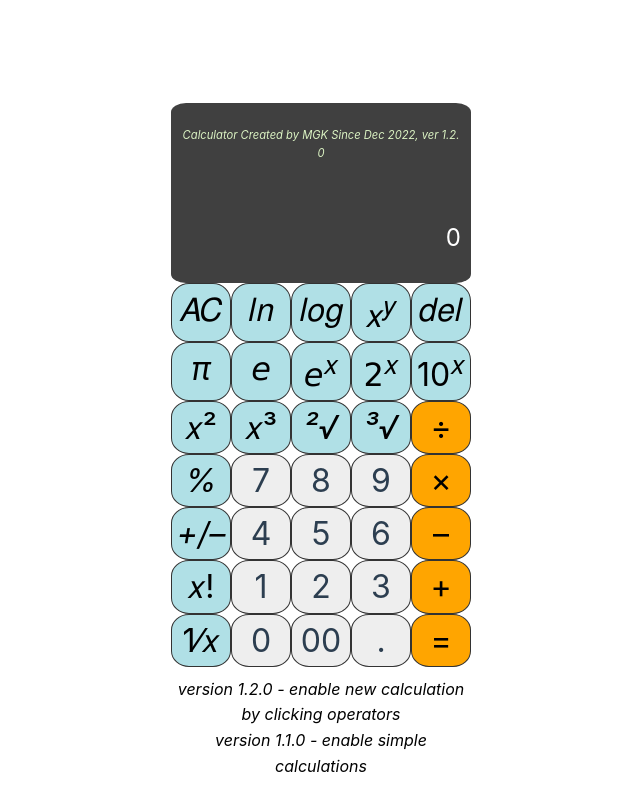
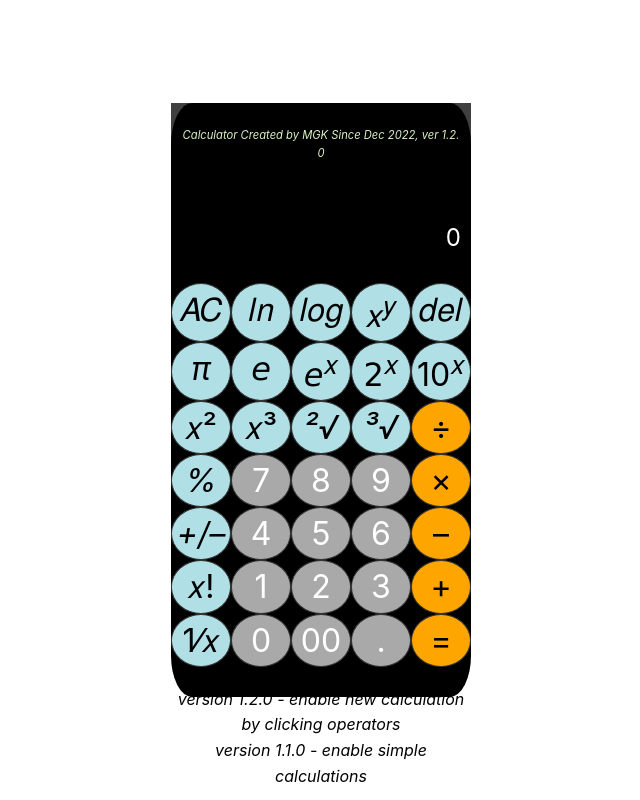
Before and after one commit to mkim245/vue-calculator, a Vue app: page / in a window 1280 px wide. Shown: the whole page, without its empty margins (169-809 px from the left). Built offline with nearby package versions, Linux system fonts and the light colour scheme.

Commit message:
change style

```diff
--- a/src/components/Calculator.vue
+++ b/src/components/Calculator.vue
@@ -285,7 +285,11 @@ export default {
   margin: 0 auto;
   width: 300px;
   font-size: 25px;
+  border-radius: 7%;
   display: grid;
+  background-color: black;
+  border-color: yellowgreen;
+  border-width: 20px;
   grid-template-columns: repeat(5, 1fr);
   grid-auto-rows: minmax(30px, auto);
   text-align: center;
@@ -294,7 +298,7 @@ export default {
 .display {
   grid-row: 1 / 7;
   color: white;
-  border-radius: 5%;
+  /* border-radius: 5%; */
   grid-column: 1 / -1;
   background-color: rgba(0, 0, 0, .75);
   display: flex;
@@ -339,7 +343,7 @@ export default {
 }
 
 .calculator .comments {
-  margin-top: 10px;
+  margin-top: 20px;
   grid-column: 1 / -1;
   color: rgba(255, 255, 255, .75);
   font-size: 1rem;
@@ -349,9 +353,10 @@ export default {
 }
 .btn {
   cursor: pointer;
-  background-color: #eee;
+  background-color: darkgrey;
+  color: white;
   border: 1px solid #333;
-  border-radius: 30%;
+  border-radius: 60%;
   text-align: center;
   font-size: 2rem;
 }
```
